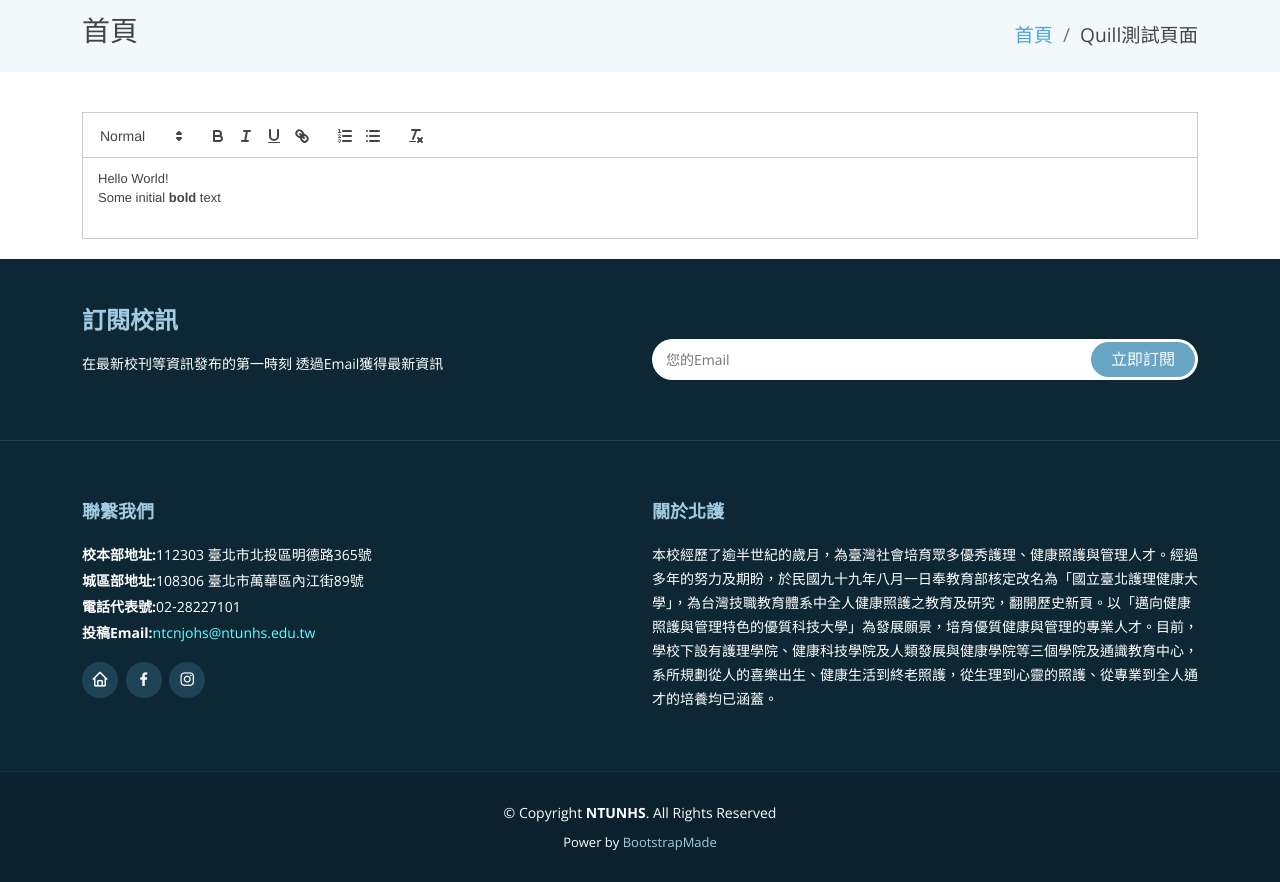
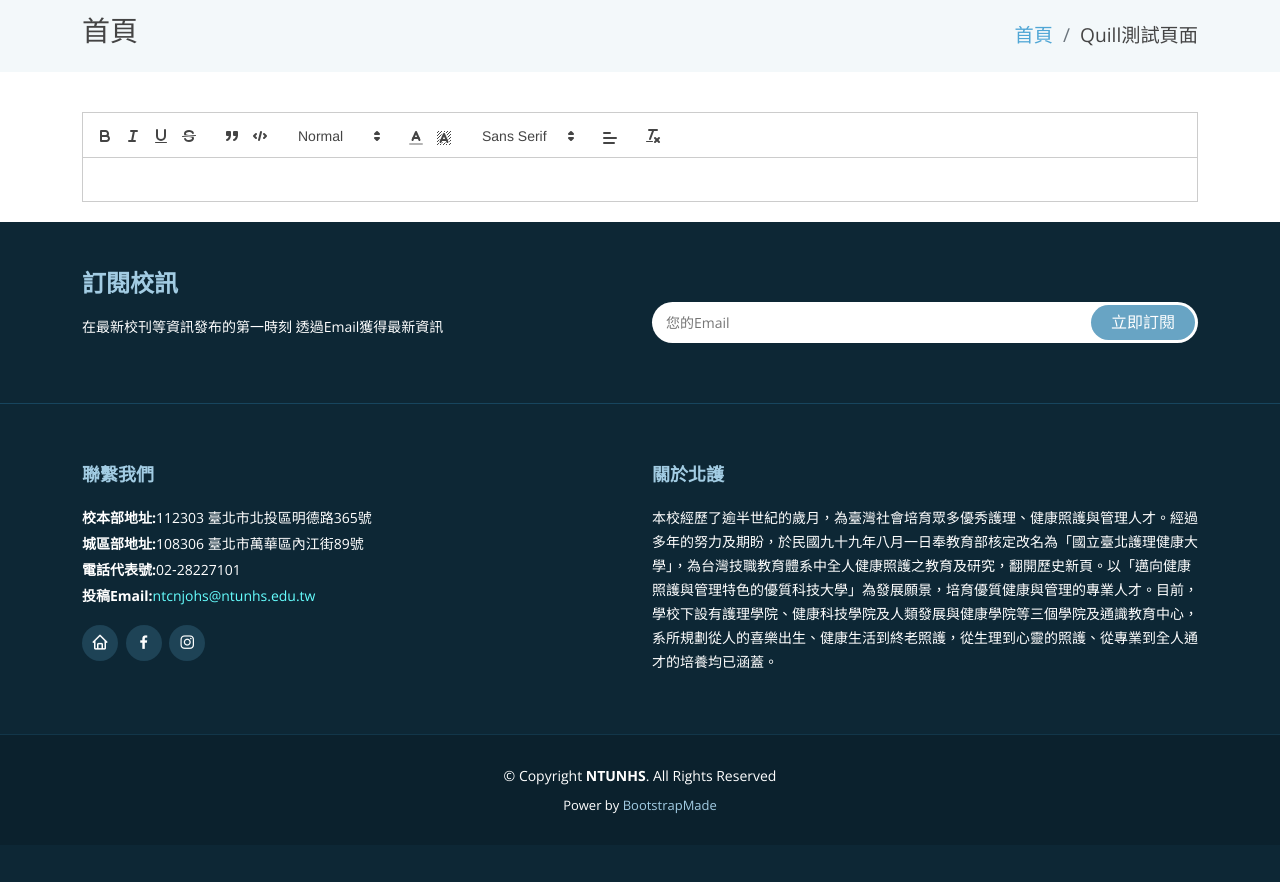
Before and after one commit to luckypig3400/Ntunhs_RWD_Periodical_e-News_System, a PHP site: page /views/quill_example.php in a window 1280 px wide. Shown: the part 80-962 px from the top of the page. After the commit the page ends 894 px from the top, so only its background shows below. Run offline with PHP 8.4, Linux system fonts and the light colour scheme; some libraries are stand-ins or nearby versions.

Commit message:
Add more quill toolbar options

```diff
--- a/views/quill_example.php
+++ b/views/quill_example.php
@@ -25,9 +25,6 @@ require("./partials/head.php");
 
                 <!-- Create the editor container -->
                 <div id="editor">
-                    <p>Hello World!</p>
-                    <p>Some initial <strong>bold</strong> text</p>
-                    <p><br></p>
                 </div>
 
             </div>
@@ -38,9 +35,40 @@ require("./partials/head.php");
 
         <!-- Initialize Quill editor -->
         <script>
-            var quill = new Quill('#editor', {
-                theme: 'snow'
-            });
+            // https://quilljs.com/docs/modules/toolbar/
+            var toolbarOptions = [
+                ['bold', 'italic', 'underline', 'strike'], // toggled buttons
+                ['blockquote', 'code-block'],
+                [{
+                    'header': [1, 2, 3, 4, 5, 6, false]
+                }],
+
+                [{
+                    'color': []
+                }, {
+                    'background': []
+                }], // dropdown with defaults from theme
+                [{
+                    'font': []
+                }],
+                [{
+                    'align': []
+                }],
+
+                ['clean'] // remove formatting button
+            ];
+
+            var quillOptions = {
+                // readOnly: true,
+                theme: 'snow',
+                modules: {
+                    toolbar: toolbarOptions
+                },
+                // https://stackoverflow.com/questions/39456273/how-do-i-create-a-quill-editor-without-a-toolbar
+                // border: none
+            }
+
+            var quill = new Quill('#editor', quillOptions);
         </script>
     </main>
 
```
